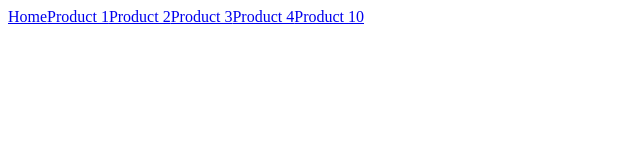
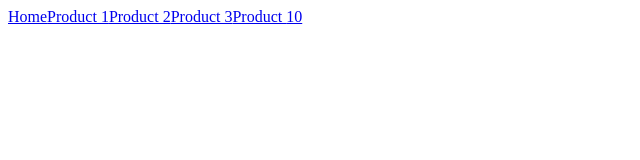
Before and after one commit to Shm-Rsuf/next-routing, a Next.js app: page /products in a window 1280 px wide. Shown: the top 160 px of the page, without its empty margins (0-640 px from the left). Built offline with nearby package versions, Linux system fonts and the light colour scheme.

Commit message:
next routing added

```diff
--- a/pages/products/index.js
+++ b/pages/products/index.js
@@ -7,7 +7,6 @@ const Products = ({ productId = 10 }) => {
       <Link href="/products/1">Product 1</Link>
       <Link href="/products/2">Product 2</Link>
       <Link href="/products/3">Product 3</Link>
-      <Link href="/products/4">Product 4</Link>
       <Link href={`/products/${productId}`} replace>
         Product {productId}
       </Link>
```
